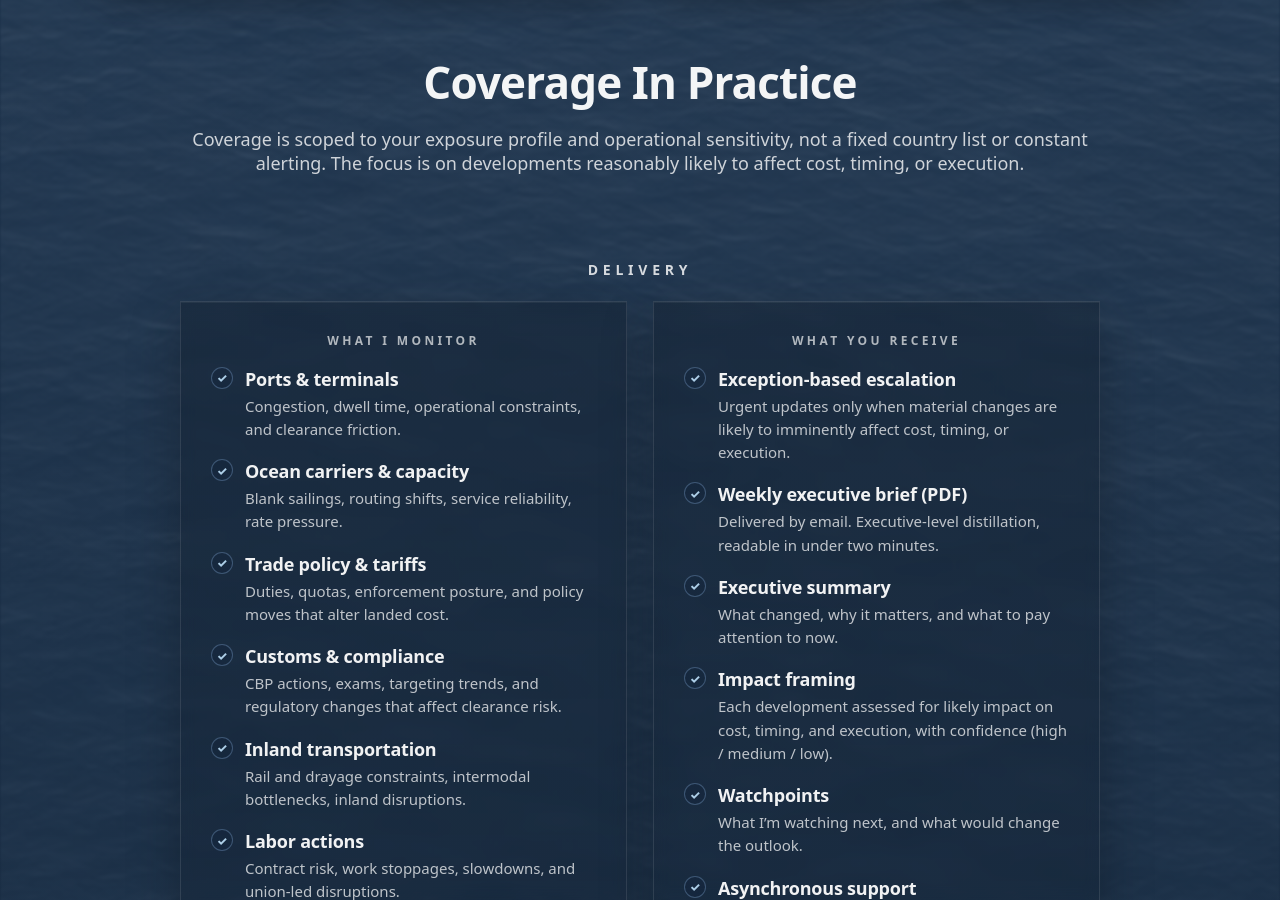
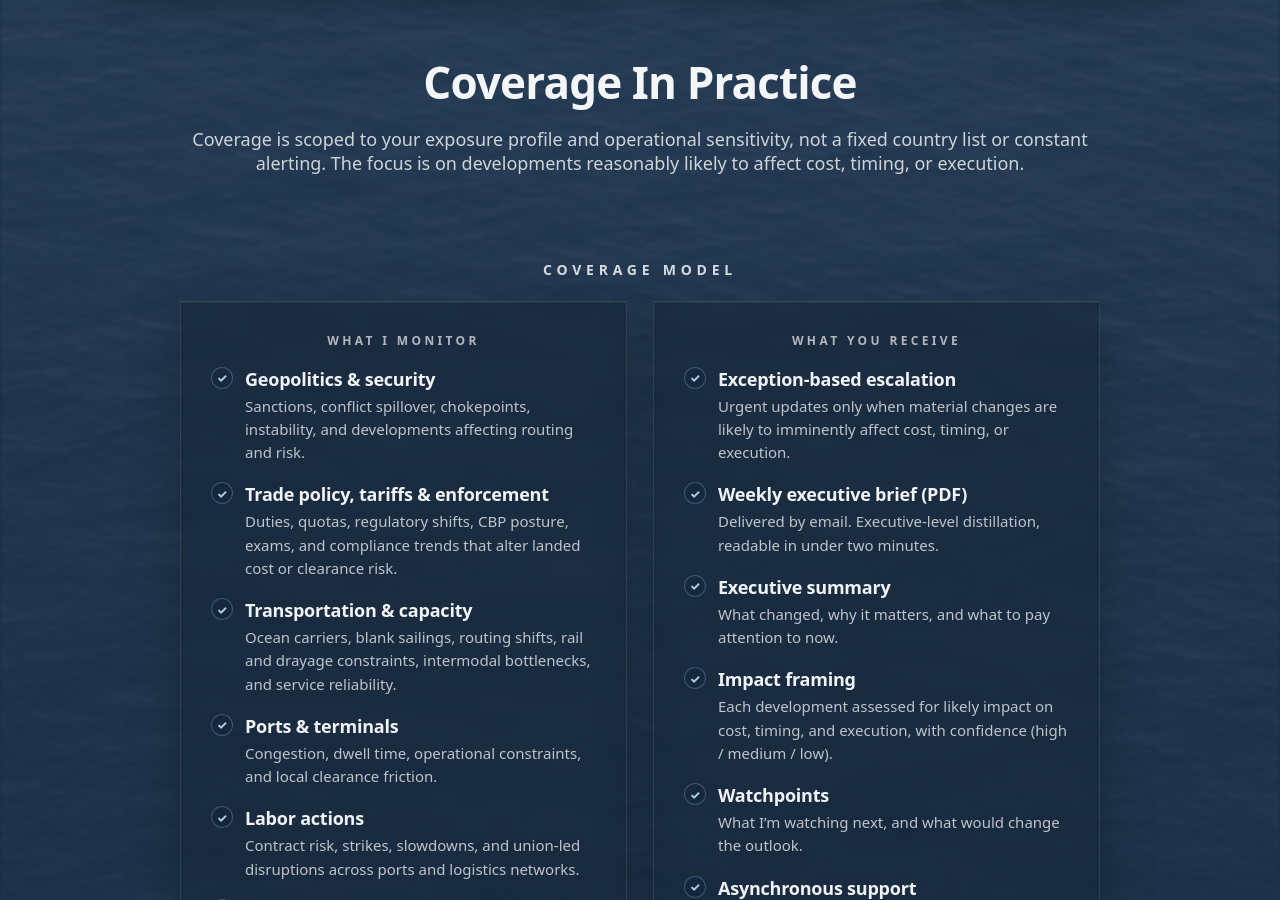
Before and after one commit to importrisk/import-risk-intelligence-site, a Jekyll site: the page built from method.html, in a window 1280 px wide and 900 px high, scrolled down 830 px. Built offline with Jekyll 4.4.1, drawn with Linux system fonts in a browser that asks for light colours; some of the changed text lies outside the part shown.

Commit message:
Update method.html

```diff
--- a/method.html
+++ b/method.html
@@ -172,7 +172,7 @@ css: /method.css?v=100
      6) DELIVERY
      ========================================================= -->
 <section class="method-practice mp-delivery-block" aria-label="Delivery">
-  <h3 class="mp-delivery-title">Delivery</h3>
+  <h3 class="mp-delivery-title">Coverage Model</h3>
 
   <div class="mp-delivery-cards">
 
@@ -182,39 +182,36 @@ css: /method.css?v=100
 
   <ul class="mp-card-list">
   <li>
-      <strong>Ports & terminals</strong>
-      <span>Congestion, dwell time, operational constraints, and clearance friction.</span>
+    <strong>Geopolitics & security</strong>
+    <span>Sanctions, conflict spillover, chokepoints, instability, and developments affecting routing and risk.</span>
   </li>
   <li>
-      <strong>Ocean carriers & capacity</strong>
-      <span>Blank sailings, routing shifts, service reliability, rate pressure.</span>
+    <strong>Trade policy, tariffs & enforcement</strong>
+    <span>Duties, quotas, regulatory shifts, CBP posture, exams, and compliance trends that alter landed cost or clearance risk.</span>
   </li>
   <li>
-      <strong>Trade policy & tariffs</strong>
-      <span>Duties, quotas, enforcement posture, and policy moves that alter landed cost.</span>
+    <strong>Transportation & capacity</strong>
+    <span>Ocean carriers, blank sailings, routing shifts, rail and drayage constraints, intermodal bottlenecks, and service reliability.</span>
   </li>
   <li>
-      <strong>Customs & compliance</strong>
-      <span>CBP actions, exams, targeting trends, and regulatory changes that affect clearance risk.</span>
-    </li>
-    <li>
-      <strong>Inland transportation</strong>
-      <span>Rail and drayage constraints, intermodal bottlenecks, inland disruptions.</span>
+    <strong>Ports & terminals</strong>
+    <span>Congestion, dwell time, operational constraints, and local clearance friction.</span>
   </li>
   <li>
     <strong>Labor actions</strong>
-      <span>Contract risk, work stoppages, slowdowns, and union-led disruptions.</span>
+    <span>Contract risk, strikes, slowdowns, and union-led disruptions across ports and logistics networks.</span>
   </li>
   <li>
     <strong>Weather & natural disruption</strong>
-      <span>Severe weather that affects ports, lanes, terminals, and inland networks.</span>
+    <span>Severe weather events affecting ports, lanes, terminals, and inland networks.</span>
   </li>
   <li>
-      <strong>Geopolitics & security</strong>
-      <span>Sanctions, conflict spillover, chokepoints, and instability affecting routing and risk.</span>
+    <strong>Cyber & infrastructure risk</strong>
+    <span>System outages, ransomware, port IT disruption, and infrastructure vulnerabilities impacting logistics flow.</span>
   </li>
 </ul>
 </article>
+
     <!-- WHAT YOU RECEIVE -->
     <article class="mp-card" aria-label="What You Receive">
       <p class="mp-card-label">What You Receive</p>
```
Lines whose indentation alone changed are shown as unchanged.
